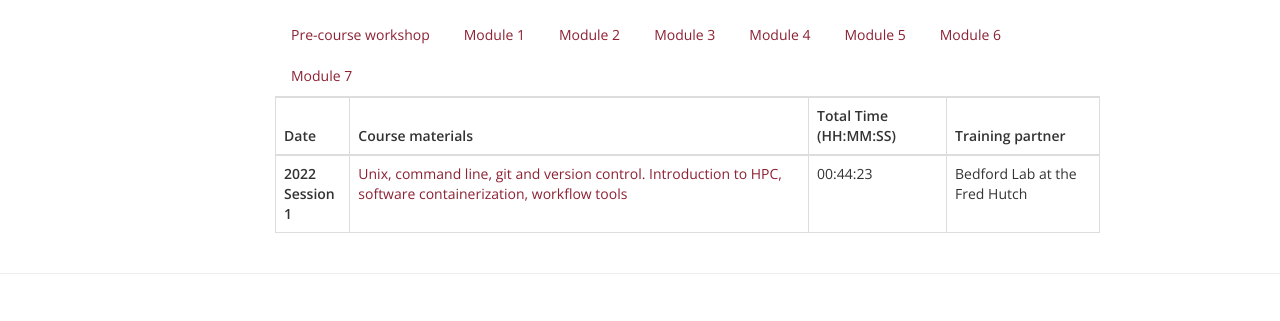
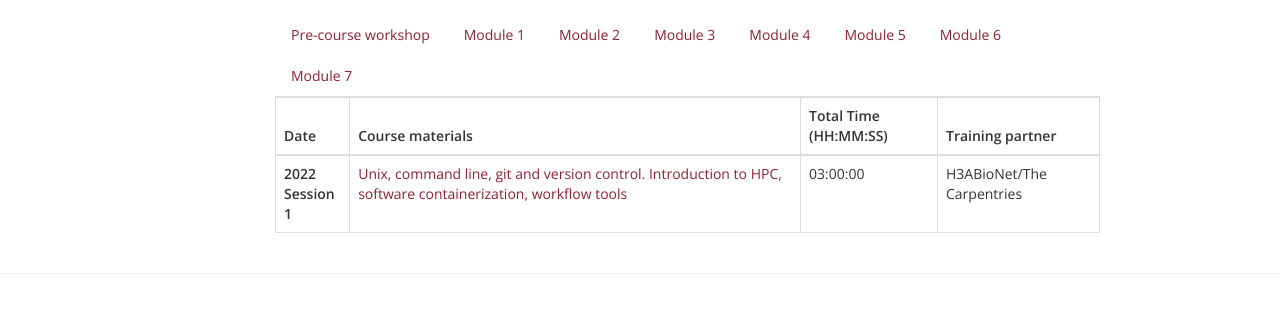
Before and after one commit to uct-cbio/ngs-academy, a Jekyll site: the page built from _posts/2022-02-25-SARS-CoV-2 NGS for Surveillance Training 2022.md, in a window 1280 px wide. Shown: the part 1503-1824 px from the top of the page. Built offline with Jekyll 4.4.1, drawn with Linux system fonts in a browser that asks for light colours; nearby versions of some CDN libraries; some web fonts are replaced; comment, search, counter and statistics services are not loaded.

Commit message:
added correct name for the capentries org

```diff
--- a/_posts/2022-02-25-SARS-CoV-2 NGS for Surveillance Training 2022.md
+++ b/_posts/2022-02-25-SARS-CoV-2 NGS for Surveillance Training 2022.md
@@ -159,12 +159,12 @@ The course will cover:
                             </td>
                             <td>
                                 <ul>
-                                    <li> 00:44:23</li>
+                                    <li> 03:00:00</li>
                                 </ul>
                             </td>
                             <td>
                                 <ul>
-                                    <li>Bedford Lab at the Fred Hutch</li>
+                                    <li>H3ABioNet/The Carpentries</li>
                                 </ul>
                             </td>
                         </tr>
```
